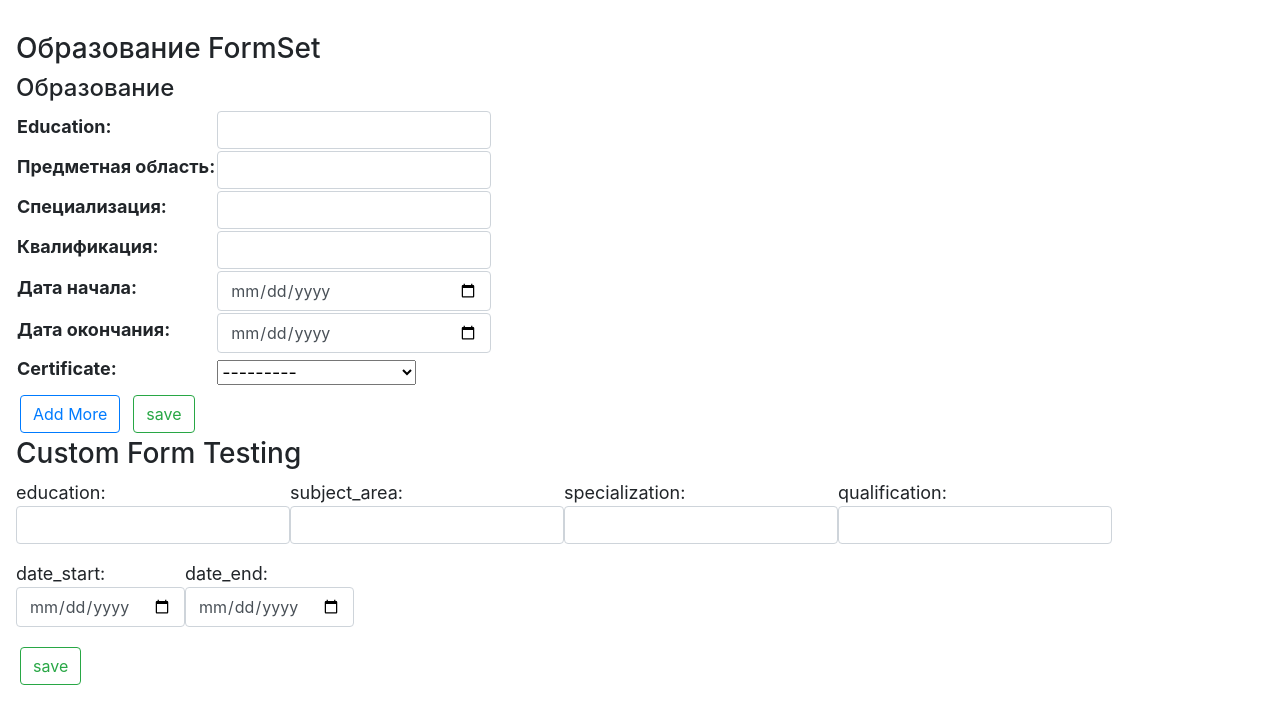
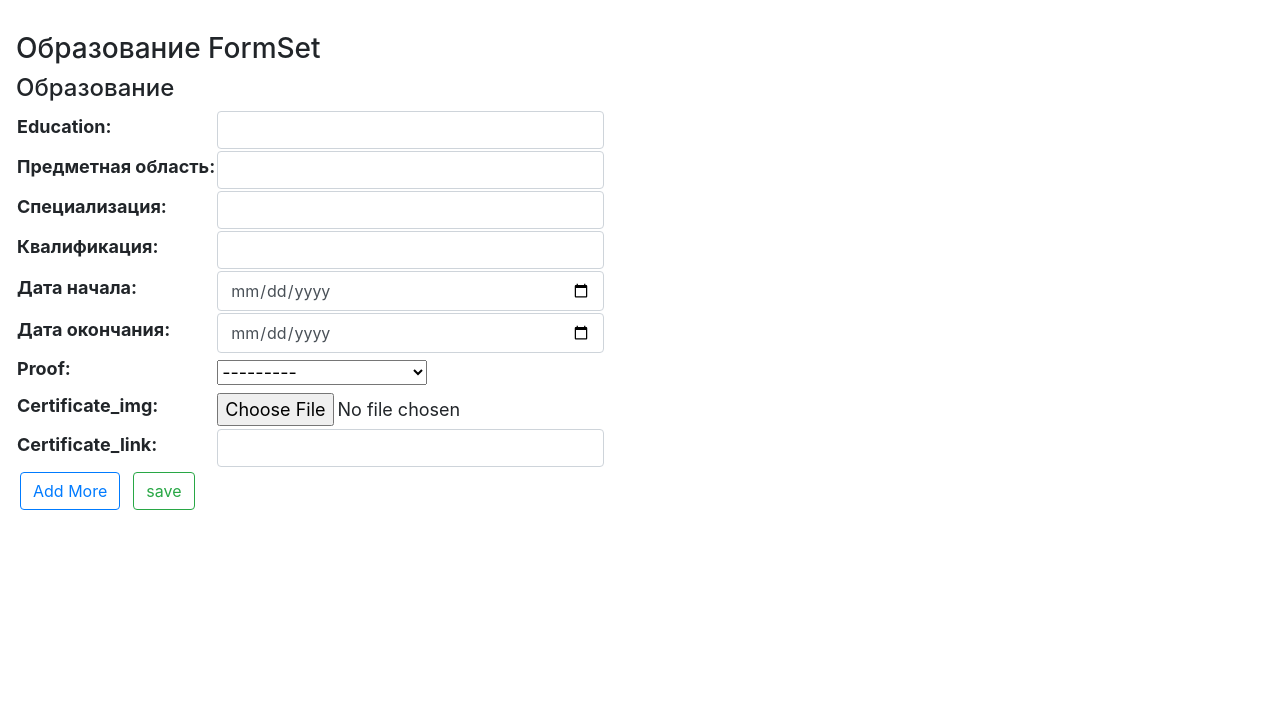
Before and after one commit to testvalik/BelHardCMS, a Django app: page /client/edit/form_edu in a window 1280 px wide. Shown: the part 80-800 px from the top of the page. Run offline with Django 3.2, Linux system fonts and the light colour scheme; data comes from the database, SQL or seed files in the repository; some libraries are stand-ins or nearby versions.

Commit message:
upd. ModelFormSet done save() for all models with FK

```diff
--- a/client/forms.py
+++ b/client/forms.py
@@ -1,7 +1,7 @@
 from django import forms
-from django.forms import formset_factory, modelformset_factory
+from django.forms import formset_factory, modelformset_factory, inlineformset_factory
 
-from .models import Client, Skills, Experience, Education
+from .models import Client, Skills, Experience, Education, Certificate
 
 # special field names for the Formsets
 # https://docs.djangoproject.com/en/2.2/topics/forms/formsets/
@@ -11,10 +11,8 @@ MIN_NUM_FORM_COUNT = 'MIN_NUM_FORMS'
 MAX_NUM_FORM_COUNT = 'MAX_NUM_FORMS'
 ORDERING_FIELD_NAME = 'ORDER'
 DELETION_FIELD_NAME = 'DELETE'
-
 # default minimum number of forms in a formset
 DEFAULT_MIN_NUM = 0
-
 # default maximum number of forms in a formset, to prevent memory exhaustion
 DEFAULT_MAX_NUM = 1000
 
@@ -48,22 +46,19 @@ class AddSkillForm(forms.ModelForm):
         }
 
 
-AddSkillFormSet = formset_factory(AddSkillForm)
-
-
 class AddExperienceForm(forms.ModelForm):
     class Meta:
         model = Experience
         fields = ('name',)
 
 
-class AddEducationForm(forms.ModelForm):
+class EducationForm(forms.ModelForm):
     """ Test Code - Module Form Set """
+
     class Meta:
         model = Education
-        certificate = forms.ModelChoiceField
         fields = ('education', 'subject_area', 'specialization',
-                  'qualification', 'date_start', 'date_end', 'certificate')
+                  'qualification', 'date_start', 'date_end', 'proof',)
 
         widgets = {
             'education': forms.TextInput(attrs={'class': 'form-control'}),
@@ -72,17 +67,41 @@ class AddEducationForm(forms.ModelForm):
             'qualification': forms.TextInput(attrs={'class': 'form-control'}),
             'date_start': forms.DateInput(attrs={'class': 'form-control', 'type': 'date'}),
             'date_end': forms.DateInput(attrs={'class': 'form-control', 'type': 'date'}),
-
         }
 
         data = {
             # each form field data with a proper index form
             'edu_form-0-raw': 'my raw field string',
-
             # form status, number of forms
             'edu_form-INITIAL_FORMS': 1,
             'edu_form-TOTAL_FORMS': 2,
         }
 
 
-AddEducationFormSet = formset_factory(AddEducationForm)
+class CertificateForm(forms.ModelForm):
+    """ Test Code - Module Form Set """
+
+    class Meta:
+        model = Certificate
+        fields = ('img', 'link',)
+
+        widgets = {
+            'img': forms.FileInput(attrs={'class': 'form-control-file'}),
+            'link': forms.URLInput(attrs={'class': 'form-control'}),
+        }
+
+        data = {
+            # each form field data with a proper index form
+            'cert_form-0-raw': 'my raw field string',
+            # form status, number of forms
+            'cert_form-INITIAL_FORMS': 1,
+            'cert_form-TOTAL_FORMS': 2,
+        }
+
+
+AddSkillFormSet = formset_factory(AddSkillForm)
+EducationFormSet = formset_factory(EducationForm)
+CertificateFormSet = formset_factory(CertificateForm)
+inlineEduCert = inlineformset_factory(Certificate, Education, fields=('education', 'subject_area', 'specialization',
+                                                                      'qualification', 'date_start', 'date_end',
+                                                                      'proof',))
--- a/client/models.py
+++ b/client/models.py
@@ -42,13 +42,14 @@ class City(models.Model):
 class Certificate(models.Model):
     # OneToMany to the Client model
 
+    evidence_of_edu = models.ManyToManyField(to='Education')
+
     img = models.ImageField(blank=True, null=True, verbose_name='certificate_img')  # ?????????????????????
-    link = models.URLField(max_length=100, verbose_name='certificate_link',
-                           blank=True, null=True)
+    link = models.URLField(blank=True, null=True, max_length=100, verbose_name='certificate_link')
 
 
 class EducationWord(models.CharField):
-    # OneToMany to the Client model
+    # OneToMany to the Education model
 
     education_word = models.CharField(max_length=100)
 
@@ -68,7 +69,7 @@ class Education(models.Model):
                                      verbose_name='Квалификация')
     date_start = models.DateField(null=True, blank=True, verbose_name='дата начала')
     date_end = models.DateField(null=True, blank=True, verbose_name='дата окончания')
-    certificate = models.ForeignKey(Certificate, null=True, blank=True, on_delete=models.SET_NULL)
+    proof = models.ForeignKey(Certificate, null=True, blank=True, on_delete=models.SET_NULL)
 
     def __str__(self):
         return self.education
--- a/client/templates/client/form_edu.html
+++ b/client/templates/client/form_edu.html
@@ -19,9 +19,10 @@
     <div class="row">
         <div class="col-md-6">
             <h3>Образование FormSet</h3>
-            <form method="post">
+            <form enctype="multipart/form-data" method="post">
                 {% csrf_token %}
                 {{ edu_form.management_form }}
+                {{ certificate.management_form }}
                 <div id="form_set_edu">
                     {% for form in edu_form.forms %}
                         {{ form.non_field_errors }}
@@ -29,6 +30,8 @@
                         <table class='no_error'>
                             <h4>Образование</h4>
                             {{ form }}
+                            {{ certificate }}
+{#                            {{ inline }}#}
                         </table>
                     {% endfor %}
                 </div>
@@ -37,6 +40,8 @@
                     <table class='no_error'>
                         <h4>Образование</h4>
                         {{ edu_form.empty_form }}
+                        {{ certificate.empty_form }}
+{#                        {{ inline.empty_form }}#}
                     </table>
                 </div>
                 <button type="submit" class="btn btn-outline-success m-sm-1">save</button>
@@ -44,23 +49,4 @@
         </div>
     </div>
 
-    <form method="post">
-        <h3>Custom Form Testing</h3>
-        {% csrf_token %}
-        <div>
-            {{ edu_form.management_form }}
-            {% for f in edu_form %}
-                <div class="input-group">
-                    <p>education: {{ f.education }}</p>
-                    <p>subject_area: {{ f.subject_area }}</p>
-                    <p>specialization: {{ f.specialization }}</p>
-                    <p>qualification: {{ f.qualification }}</p>
-                    <p>date_start: {{ f.date_start }}</p>
-                    <p>date_end: {{ f.date_end }}</p>
-                </div>
-            {% endfor %}
-        </div>
-        <button type="submit" class="btn btn-outline-success m-sm-1">save</button>
-    </form>
-
 {% endblock %}
--- a/client/views.py
+++ b/client/views.py
@@ -2,7 +2,7 @@ from django.shortcuts import redirect, render
 from django.template.context_processors import csrf
 
 from BelHardCRM.settings import MEDIA_URL
-from .forms import UploadImgForm, AddEducationFormSet
+from .forms import UploadImgForm, EducationFormSet, CertificateFormSet
 from .models import *
 from .utility import *
 
@@ -311,39 +311,47 @@ def form_education(request):
     response['client_img'] = load_client_img(request.user)
 
     if request.method == 'POST':
-        form_set_edu = AddEducationFormSet(request.POST)
+
+        cert_inst = 0
+        form_set_cert = CertificateFormSet(request.POST, request.FILES)
+        if form_set_cert.is_valid():
+            print("FormSet_Cert - OK")
+            for c in form_set_cert:
+                c_items = c.cleaned_data.items()
+                print('cert_items: %s' % c_items)
+                if c_items:
+                    cert_inst = c.save(commit=False)
+                    # cert_inst.evidence_of_edu.save_m2m()
+                    cert_inst.save()
+
+        form_set_edu = EducationFormSet(request.POST)
         if form_set_edu.is_valid():
-            print('form_set_edu - OK')
+            print('FormSet_Edu - OK')
             for f in form_set_edu:
                 f_items = f.cleaned_data.items()
-                print("items: %s" % f_items)
+                print("edu_items: %s" % f_items)
                 if f_items:
-                    edu = f.cleaned_data.get('education')
-                    s_a = f.cleaned_data.get('subject_area')
-                    sp = f.cleaned_data.get('specialization')
-                    qu = f.cleaned_data.get('qualification')
-                    ds = f.cleaned_data.get('date_start')
-                    de = f.cleaned_data.get('date_end')
+                    """ edu_inst - unsaved model instance!
+                    It gives you ability to attach data to the instance before saving to the DB! """
+                    edu_inst = f.save(commit=False)
+                    """ attach ForeignKey == Certificate instance """
+                    edu_inst.proof = cert_inst
+                    """ Save Education instance """
+                    edu_inst.save()
 
-                    print("edu: %s, s_a: %s, sp: %s, qu: %s, ds: %s, de: %s"
-                          % (edu, s_a, sp, qu, ds, de))
-
-                    education = Education(education=edu,
-                                          subject_area=s_a,
-                                          specialization=sp,
-                                          qualification=qu,
-                                          date_start=ds,
-                                          date_end=de)
-                    education.save()
                     client = Client.objects.get(user_client=request.user)
-                    client.education = education
+                    """ attach Edu.Inst to the client, because Client has ForeignKey to Edu-n """
+                    client.education = edu_inst
                     client.save()
+                    """ saving this shit and going to sleep (02:30 here :P)"""
         else:
             print('form_set_edu not valid')
 
         return redirect(to='/client/edit/form_edu')
     else:
-        response['edu_form'] = AddEducationFormSet()
+        response['edu_form'] = EducationFormSet()
+        response['certificate'] = CertificateFormSet()
+
     return render(request, 'client/form_edu.html', response)
 
 
```
Also changed, not shown: client/static/client/js/client_main.js (+1 -13 lines), db.sqlite3.
